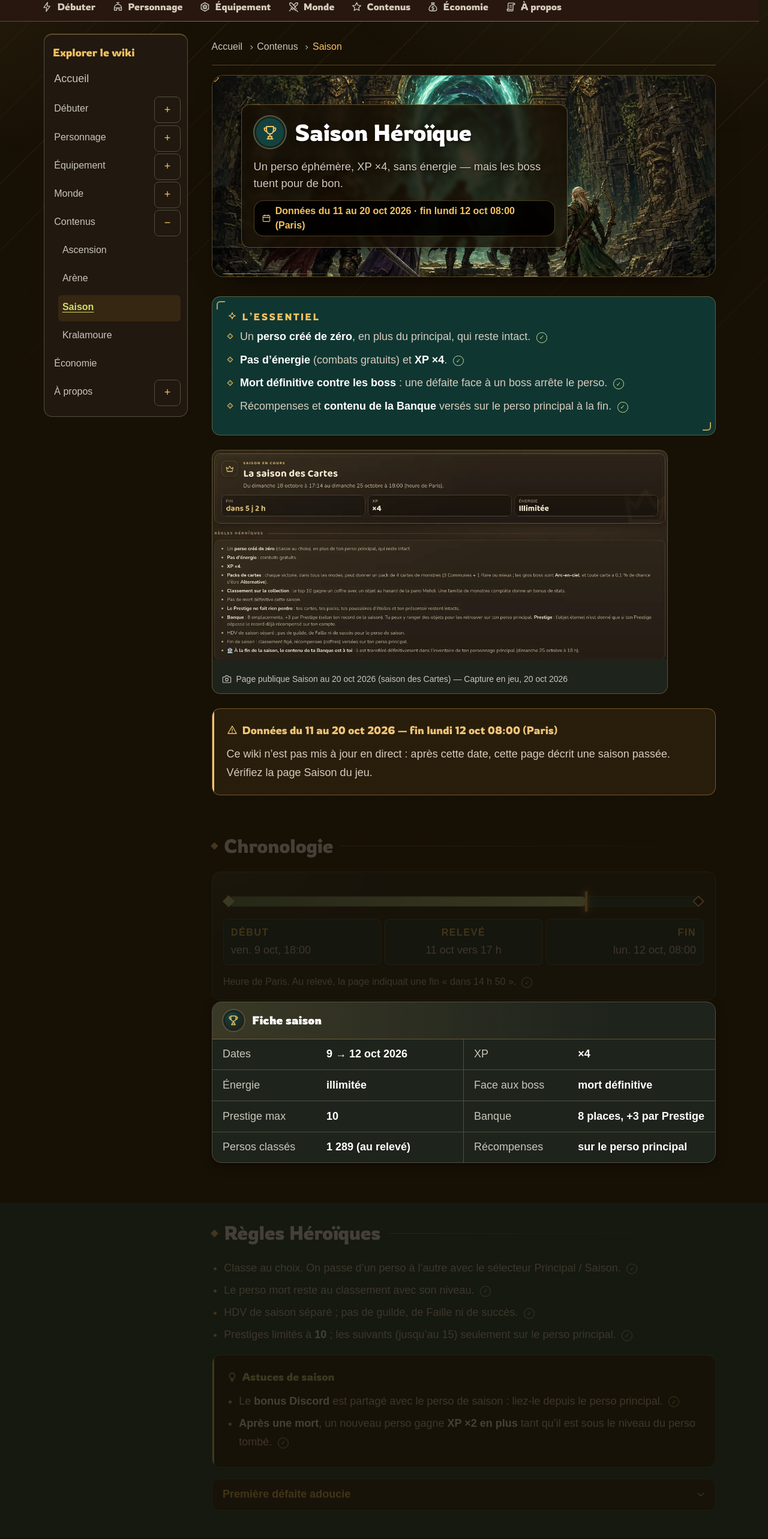
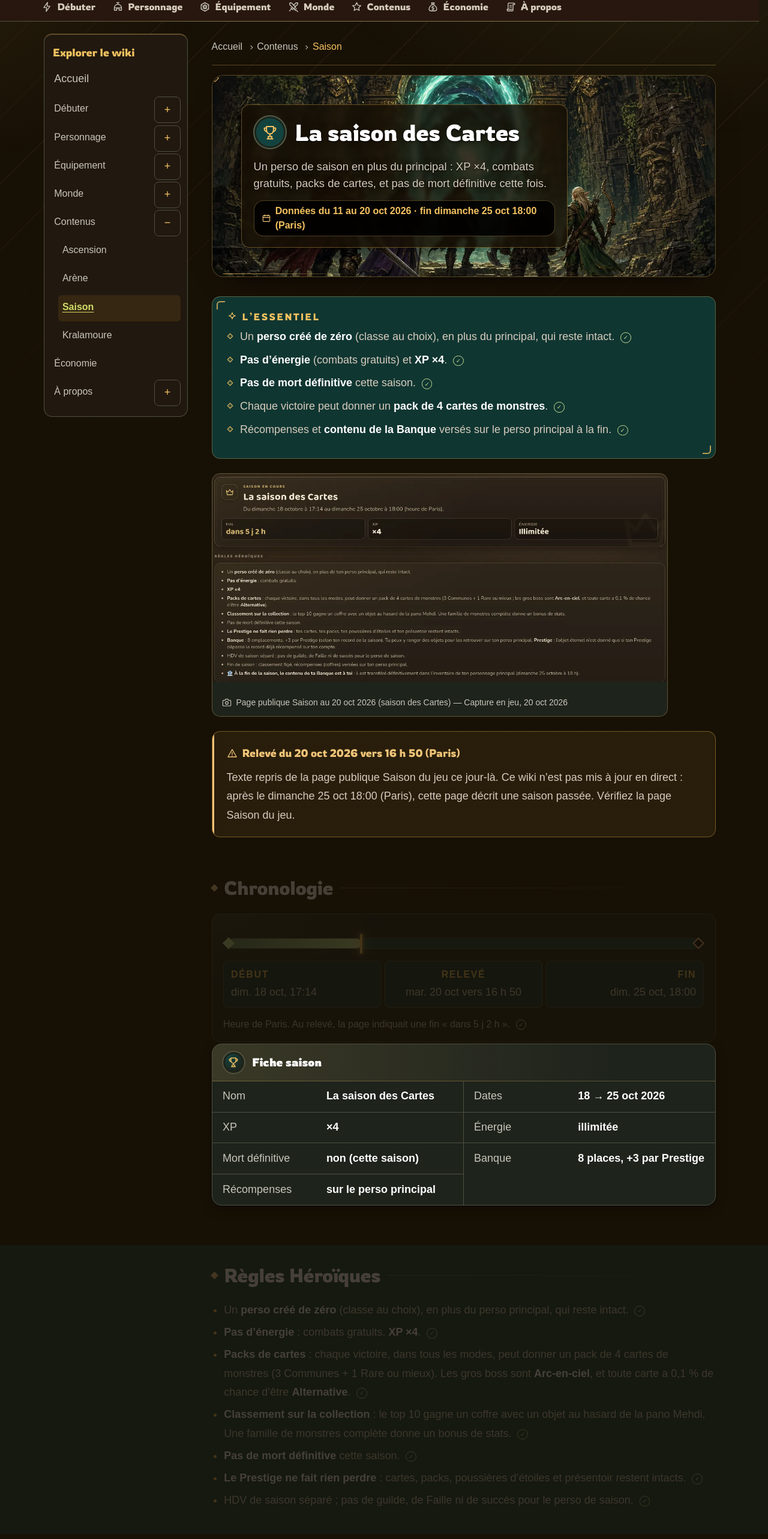
Before and after one commit to sNking06/rpgmasters-wiki, a Next.js app: page /contenus/saison in a window 1280 px wide. Shown: the part 78-2644 px from the top of the page at 60% size. Built offline with nearby package versions, Linux system fonts and the light colour scheme; a web font is replaced by a local one.

Commit message:
Page Saison : la saison des Cartes (18–25 oct 2026) d'après la page publique /saison relevée le 20/10 ; constantes de saison, nav

```diff
--- a/app/contenus/saison/page.tsx
+++ b/app/contenus/saison/page.tsx
@@ -2,40 +2,45 @@ import GameCapture from '@/components/GameCapture';
 import Link from 'next/link';
 import type { Metadata } from 'next';
 import { SectionIcon } from '@/components/icons';
-import { Bars, Essentiel, Fiche, M, More, PageEnd, PageHeader, Section, Tip, Warn } from '@/components/ui';
-import { DATA_DATE_LABEL, SEASON_END } from '@/lib/site';
+import { Bars, Essentiel, Fiche, M, PageEnd, PageHeader, Section, Warn } from '@/components/ui';
+import { SEASON_END } from '@/lib/site';
 
 export const metadata: Metadata = {
-  title: 'Saison Héroïque',
-  description: 'Saison Héroïque de RpgMasters (9–12 oct 2026) : XP ×4, pas d’énergie, mort définitive face aux boss, banque, classement 6 modes, récompenses.',
+  title: 'Saison des Cartes',
+  description: 'La saison des Cartes de RpgMasters (18–25 oct 2026) : XP ×4, énergie illimitée, packs de cartes, pas de mort définitive, banque, classement 6 modes et récompenses. Relevé du 20 oct 2026.',
 };
 
 const ULTIMES = [10, 8, 6, 5, 4, 3, 2, 1, 1, 1];
 
-// Chronologie : du ven. 9 oct 18:00 au lun. 12 oct 08:00 = 62 h ; relevé le 11 oct vers 17 h (fin « dans 14 h 50 »).
-const SEASON_HOURS = 62;
-const ELAPSED_AT_DATA = SEASON_HOURS - (14 + 50 / 60);
+// Du dim. 18 oct 17:14 au dim. 25 oct 18:00 (heure de Paris) ; relevé le mar. 20 oct vers 16:50 (fin « dans 5 j 2 h »).
+const START = Date.UTC(2026, 9, 18, 15, 14);
+const END = Date.UTC(2026, 9, 25, 16, 0);
+const READ_AT = Date.UTC(2026, 9, 20, 14, 50);
+const SEASON_HOURS = (END - START) / 3.6e6;
 
 export default function SaisonPage() {
-  const pct = (ELAPSED_AT_DATA / SEASON_HOURS) * 100;
+  const pct = ((READ_AT - START) / (END - START)) * 100;
   return (
     <>
       <PageHeader href="/contenus/saison/"
         section="saison"
-        title="Saison Héroïque"
-        intro="Un perso éphémère, XP ×4, sans énergie — mais les boss tuent pour de bon."
+        title="La saison des Cartes"
+        intro="Un perso de saison en plus du principal : XP ×4, combats gratuits, packs de cartes, et pas de mort définitive cette fois."
         dateBadge={`fin ${SEASON_END}`}
       />
 
       <Essentiel>
         <li>
-          Un <strong>perso créé de zéro</strong>, en plus du principal, qui reste intact. <M s="T" />
+          Un <strong>perso créé de zéro</strong> (classe au choix), en plus du principal, qui reste intact. <M s="T" />
         </li>
         <li>
           <strong>Pas d’énergie</strong> (combats gratuits) et <strong>XP ×4</strong>. <M s="T" />
         </li>
         <li>
-          <strong>Mort définitive contre les boss</strong> : une défaite face à un boss arrête le perso. <M s="T" />
+          <strong>Pas de mort définitive</strong> cette saison. <M s="T" />
+        </li>
+        <li>
+          Chaque victoire peut donner un <strong>pack de 4 cartes de monstres</strong>. <M s="T" />
         </li>
         <li>
           Récompenses et <strong>contenu de la Banque</strong> versés sur le perso principal à la fin. <M s="T" />
@@ -44,10 +49,10 @@ export default function SaisonPage() {
 
       <GameCapture id="site-saison" caption="Page publique Saison au 20 oct 2026 (saison des Cartes)" />
 
-      <Warn title={`${DATA_DATE_LABEL} — fin ${SEASON_END}`}>
+      <Warn title="Relevé du 20 oct 2026 vers 16 h 50 (Paris)">
         <p>
-          Ce wiki n’est pas mis à jour en direct : après cette date, cette page décrit une saison passée. Vérifiez la page
-          Saison du jeu.
+          Texte repris de la page publique Saison du jeu ce jour-là. Ce wiki n’est pas mis à jour en direct : après le{' '}
+          {SEASON_END}, cette page décrit une saison passée. Vérifiez la page Saison du jeu.
         </p>
       </Warn>
 
@@ -56,24 +61,24 @@ export default function SaisonPage() {
           <div
             className="season-bar"
             role="img"
-            aria-label={`Saison de 62 heures, environ ${Math.round(pct)} % écoulés au moment du relevé.`}
+            aria-label={`Saison d’environ ${Math.round(SEASON_HOURS)} heures, environ ${Math.round(pct)} % écoulés au moment du relevé.`}
           >
             <span className="season-elapsed" style={{ width: `${pct}%` }} />
             <span className="season-now" style={{ left: `calc(${pct}% - 2px)` }} />
           </div>
           <ul className="season-legend">
             <li>
-              <strong>Début</strong> ven. 9 oct, 18:00
+              <strong>Début</strong> dim. 18 oct, 17:14
             </li>
             <li>
-              <strong>Relevé</strong> 11 oct vers 17 h
+              <strong>Relevé</strong> mar. 20 oct vers 16 h 50
             </li>
             <li>
-              <strong>Fin</strong> lun. 12 oct, 08:00
+              <strong>Fin</strong> dim. 25 oct, 18:00
             </li>
           </ul>
           <figcaption>
-            Heure de Paris. Au relevé, la page indiquait une fin « dans 14 h 50 ». <M s="T" />
+            Heure de Paris. Au relevé, la page indiquait une fin « dans 5 j 2 h ». <M s="T" />
           </figcaption>
         </figure>
       </Section>
@@ -82,13 +87,12 @@ export default function SaisonPage() {
         title="Fiche saison"
         icon={<SectionIcon section="saison" size={20} />}
         rows={[
-          ['Dates', '9 → 12 oct 2026'],
+          ['Nom', 'La saison des Cartes'],
+          ['Dates', '18 → 25 oct 2026'],
           ['XP', '×4'],
           ['Énergie', 'illimitée'],
-          ['Face aux boss', 'mort définitive'],
-          ['Prestige max', '10'],
+          ['Mort définitive', 'non (cette saison)'],
           ['Banque', '8 places, +3 par Prestige'],
-          ['Persos classés', '1 289 (au relevé)'],
           ['Récompenses', 'sur le perso principal'],
         ]}
       />
@@ -96,89 +100,67 @@ export default function SaisonPage() {
       <Section id="regles" title="Règles Héroïques">
         <ul>
           <li>
-            Classe au choix. On passe d’un perso à l’autre avec le sélecteur Principal / Saison. <M s="T" />
+            Un <strong>perso créé de zéro</strong> (classe au choix), en plus du perso principal, qui reste intact. <M s="T" />
           </li>
           <li>
-            Le perso mort reste au classement avec son niveau. <M s="T" />
+            <strong>Pas d’énergie</strong> : combats gratuits. <strong>XP ×4</strong>. <M s="T" />
           </li>
           <li>
-            HDV de saison séparé ; pas de guilde, de Faille ni de succès. <M s="T" />
+            <strong>Packs de cartes</strong> : chaque victoire, dans tous les modes, peut donner un pack de 4 cartes de monstres
+            (3 Communes + 1 Rare ou mieux). Les gros boss sont <strong>Arc-en-ciel</strong>, et toute carte a 0,1 % de chance
+            d’être <strong>Alternative</strong>. <M s="T" />
           </li>
           <li>
-            Prestiges limités à <strong>10</strong> ; les suivants (jusqu’au 15) seulement sur le perso principal. <M s="T" />
+            <strong>Classement sur la collection</strong> : le top 10 gagne un coffre avec un objet au hasard de la pano Mehdi.
+            Une famille de monstres complète donne un bonus de stats. <M s="T" />
+          </li>
+          <li>
+            <strong>Pas de mort définitive</strong> cette saison. <M s="T" />
+          </li>
+          <li>
+            <strong>Le Prestige ne fait rien perdre</strong> : cartes, packs, poussières d’étoiles et présentoir restent
+            intacts. <M s="T" />
+          </li>
+          <li>
+            HDV de saison séparé ; pas de guilde, de Faille ni de succès pour le perso de saison. <M s="T" />
           </li>
         </ul>
-        <Tip title="Astuces de saison">
-          <ul>
-            <li>
-              Le <strong>bonus Discord</strong> est partagé avec le perso de saison : liez-le depuis le perso principal.{' '}
-              <M s="T" />
-            </li>
-            <li>
-              <strong>Après une mort</strong>, un nouveau perso gagne <strong>XP ×2 en plus</strong> tant qu’il est sous le
-              niveau du perso tombé. <M s="T" />
-            </li>
-          </ul>
-        </Tip>
-        <More title="Première défaite adoucie">
-          <p>
-            La première fois que le compte meurt, la moitié du stuff équipé et des équipements en inventaire attend sur le
-            prochain perso de saison (une seule fois). Les morts suivantes ne rendent rien. <M s="T" />
-          </p>
-        </More>
       </Section>
 
       <Section id="banque" title="Banque de saison">
         <ul>
           <li>
-            <strong>8 emplacements, +3 par Prestige</strong> (selon le record de la saison), depuis l’inventaire de saison.{' '}
-            <M s="T" />
+            <strong>8 emplacements, +3 par Prestige</strong> (selon le record de la saison). On peut y ranger des objets pour
+            les retrouver sur le perso principal. <M s="T" />
           </li>
           <li>
-            Son contenu <strong>survit à la mort</strong> ; les objets éternels y sont mis à l’abri si le perso meurt. <M s="T" />
+            Fin de saison : son contenu est transféré <strong>définitivement</strong> dans l’inventaire du perso principal
+            (dimanche 25 octobre à 18 h). <M s="T" />
           </li>
           <li>
-            Fin de saison : <strong>tout</strong> son contenu passe définitivement dans l’inventaire du perso principal (lundi
-            8 h). <M s="T" />
+            <strong>Objet éternel</strong> de Prestige : donné seulement si le Prestige dépasse le record déjà récompensé sur le
+            compte. <M s="T" />
           </li>
         </ul>
-        <More title="Objet éternel en saison">
-          <p>
-            L’objet éternel de Prestige n’est donné que si le Prestige dépasse le record déjà récompensé sur le compte.{' '}
-            <M s="T" />
-          </p>
-        </More>
       </Section>
 
       <Section id="classement" title="Classement">
         <ul>
           <li>
-            <strong>Moyenne des places</strong> dans 6 modes (Niveau, Aventure, Ascension, Abysses, Arène, Collection).{' '}
-            <Link href="/contenus/arene/#classement-saison">Détail</Link> <M s="T" />
-          </li>
-          <li>
-            Au relevé : <strong>1 289 persos classés</strong>, morts compris (score au moment de la mort). <M s="T" />
+            <strong>Moyenne des places</strong> dans les 6 modes (Niveau, Aventure, Ascension, Abysses, Arène, Collection),
+            parmi les persos de la saison. <Link href="/contenus/arene/#classement-saison">Détail</Link> <M s="T" />
           </li>
           <li>
             Fin de saison : classement figé. <M s="T" />
           </li>
         </ul>
-        <More title="Quelles classes en haut du classement ?">
-          <p>
-            Top 30 affiché : surtout Zobal, puis Iop, Ouginak, Féca, Roublard (extrait observé, non exhaustif). Aucun Crâ dans ce
-            top 30 ; un Crâ à la 69e place du top 100. <M s="T" />
-          </p>
-          <p>
-            On ne peut rien en conclure de fiable sur la force des classes. <M s="D" />
-          </p>
-        </More>
         <GameCapture id="site-saison-classement" caption="Haut du classement de la saison, pseudos floutés" />
       </Section>
 
       <Section id="recompenses" title="Récompenses">
         <ul>
           <li>
-            Sur le <strong>perso principal</strong>, une fois par compte, pour son meilleur perso. <M s="T" />
+            Versées sur le <strong>perso principal</strong> (coffres). <M s="T" />
           </li>
           <li>
             <strong>Top 100</strong> : de <strong>100 Coffres Légendaires</strong> (1er) à <strong>10</strong> (100e).{' '}
@@ -211,7 +193,7 @@ export default function SaisonPage() {
           { href: '/personnage/prestige/', label: 'Prestige' },
           { href: '/debuter/energie-xp/', label: 'Énergie & XP' },
         ]}
-        sources="txt_saison.txt, txt_faq.txt, mecaniques.md §7"
+        sources="Page publique /saison relevée le 20 oct 2026"
       />
     </>
   );
--- a/app/debuter/energie-xp/page.tsx
+++ b/app/debuter/energie-xp/page.tsx
@@ -182,7 +182,7 @@ export default function EnergieXpPage() {
           label="Multiplicateurs d’XP connus"
           max={4}
           items={[
-            { name: 'Saison Héroïque', value: 4, display: '×4' },
+            { name: 'Saison (×4)', value: 4, display: '×4' },
             { name: 'Discord lié', value: 1.1, display: '+10 %', hl: true },
             { name: 'Normal / Auto', value: 1, display: '×1' },
             { name: 'Auto AFK', value: 0.5, display: '×0,5' },
--- a/lib/nav.ts
+++ b/lib/nav.ts
@@ -16,7 +16,7 @@ export const NAV: NavNode[] = [
  {...node('/personnage/','Personnage','Caractéristiques, Prestige et classes.',[node('/personnage/caracteristiques/','Caractéristiques','Points, éléments et bonus.'),node('/personnage/prestige/','Prestige','Conditions, bonus et pertes.'),node('/personnage/classes/','Classes','Les classes et leurs passifs.',[node('/personnage/classes/cra/','Crâ','Fiche et conseils Crâ.'),node('/personnage/classes/feca/','Féca','Armure et cartes exclusives.')])]),icon:'classes'},
  {...node('/equipement/','Équipement','Objets, Dofus, panoplies et cartes.',[node('/equipement/objets/','Objets','Tableau des objets existants.'),node('/equipement/dofus/','Dofus','Dofus relevés dans les objets.'),...(hasSets?[node('/equipement/panoplies/','Panoplies','Bonus de panoplie relevés.')]:[]),node('/equipement/cartes/','Cartes','Catalogue des cartes.')]),icon:'stats'},
  {...node('/monde/','Monde','Zones, monstres et boss.',[node('/monde/zones/','Zones','Zones et monstres.',zoneEntries.map(z=>node(`/monde/zones/${z.slug}/`,z.name,`Niveaux ${z.level}`))),node('/monde/boss/','Boss','Mécaniques et butins.',bossEntries.map(b=>node(`/monde/boss/${b.slug}/`,b.name,`Niveau ${b.level} · ${b.location}`)))]),icon:'arene'},
- {...node('/contenus/','Contenus','Ascension, arène, saison et Kralamoure.',[node('/contenus/ascension/','Ascension','Étages 29–30 et méthode observée.'),node('/contenus/arene/','Arène','Tickets, statistiques et classement.'),node('/contenus/saison/','Saison','Saison Héroïque et récompenses.'),node('/contenus/kralamoure/','Kralamoure','Boss de guilde et deck observé.')]),icon:'prestige'},
+ {...node('/contenus/','Contenus','Ascension, arène, saison et Kralamoure.',[node('/contenus/ascension/','Ascension','Étages 29–30 et méthode observée.'),node('/contenus/arene/','Arène','Tickets, statistiques et classement.'),node('/contenus/saison/','Saison','Saison des Cartes et récompenses.'),node('/contenus/kralamoure/','Kralamoure','Boss de guilde et deck observé.')]),icon:'prestige'},
  {...node('/economie/','Économie','Kamas, coffres, fusion et compagnon.'),icon:'economie'},
  {...node('/a-propos/','À propos','Sources et limites du wiki de fans.',[node('/a-propos/sources/','Sources et limites','Méthode, relevés et lacunes.')]),icon:'sources'},
 ];
--- a/lib/site.ts
+++ b/lib/site.ts
@@ -6,9 +6,9 @@ export const SITE_DESCRIPTION =
 export const GAME_URL = 'https://rpgmasters.houk.fr';
 export const DATA_DATE = '20 oct 2026';
 export const DATA_DATE_LABEL = 'Données du 11 au 20 oct 2026';
-export const SEASON_NAME = 'Saison Héroïque';
-export const SEASON_END = 'lundi 12 oct 08:00 (Paris)';
-export const SEASON_DATES = 'du vendredi 9 octobre 2026 à 18:00 au lundi 12 octobre 2026 à 08:00 (heure de Paris)';
+export const SEASON_NAME = 'La saison des Cartes';
+export const SEASON_END = 'dimanche 25 oct 18:00 (Paris)';
+export const SEASON_DATES = 'du dimanche 18 octobre 2026 à 17:14 au dimanche 25 octobre 2026 à 18:00 (heure de Paris)';
 
 export { NAV } from './nav';
 import { NAV } from './nav';
```
